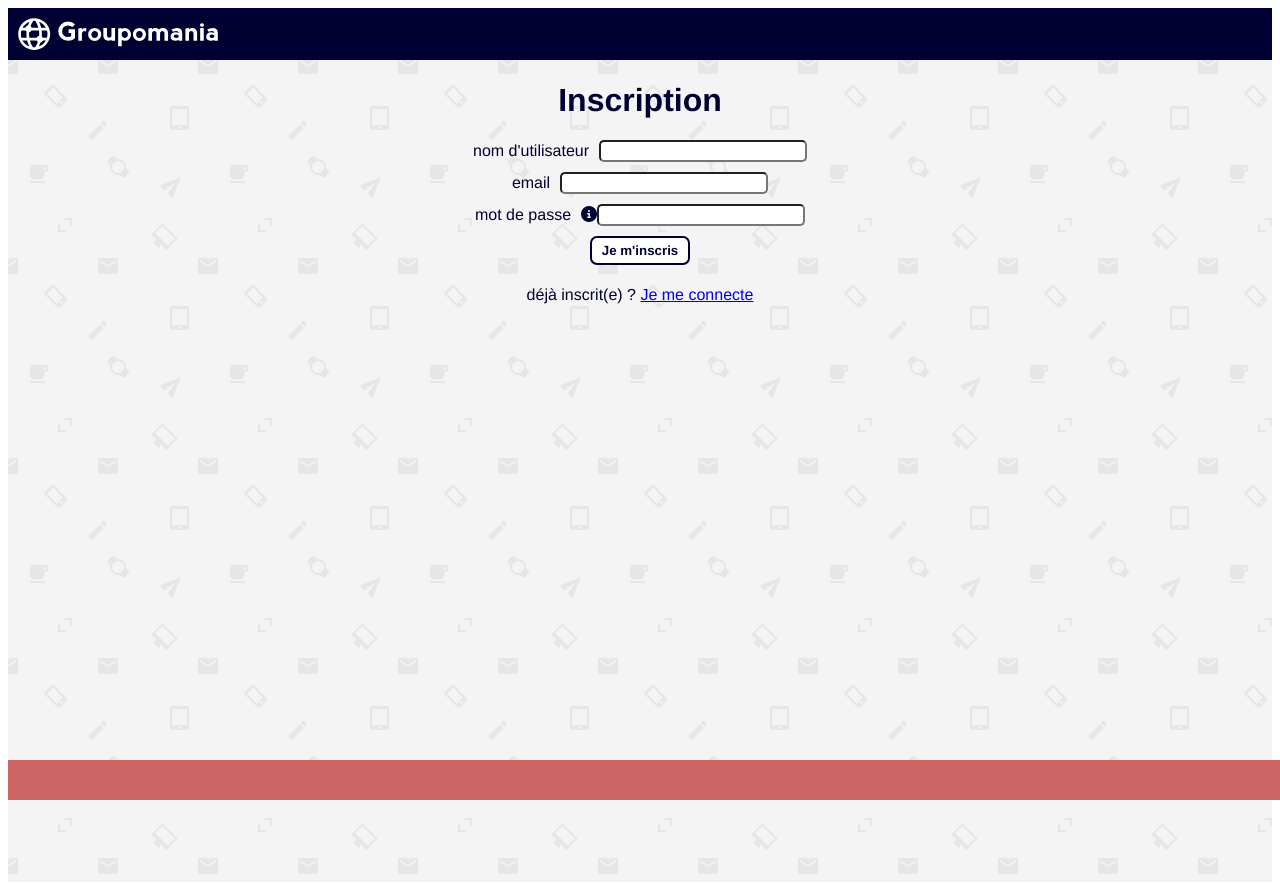
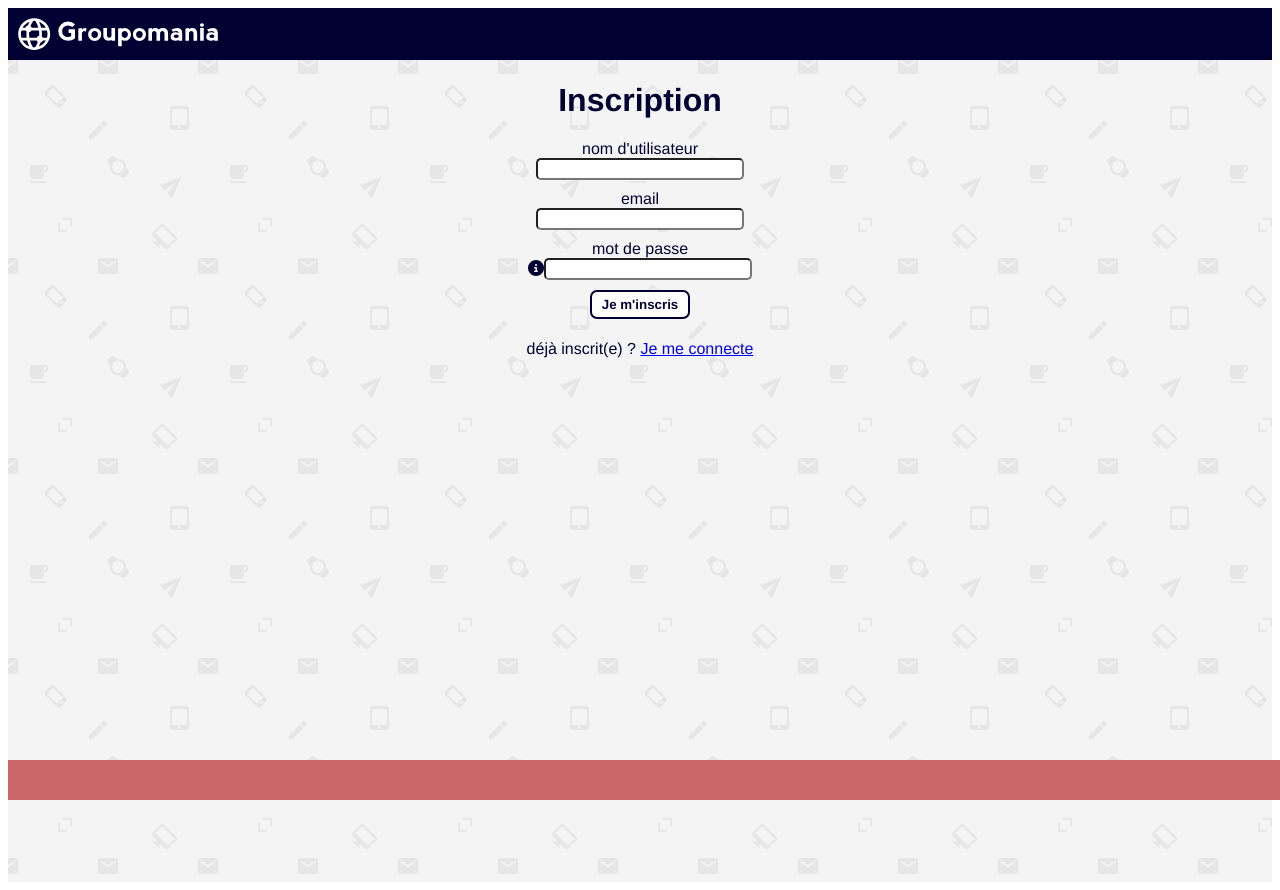
Before and after one commit to HanaeY/MVP_reseau_social_Groupomania, a Vue app in the folder frontend_groupomania/: page /#/signup in a window 1280 px wide. Built offline with nearby package versions, Linux system fonts and the light colour scheme.

Commit message:
corrections mineures

```diff
--- a/frontend_groupomania/src/App.vue
+++ b/frontend_groupomania/src/App.vue
@@ -43,10 +43,6 @@ export default {
   @media all and (max-width: 800px) {
     width: 90vw;
   }
-}
-
-label {
-  margin-right: 10px;
 }
 
 input {
--- a/frontend_groupomania/src/components/PostArticle.vue
+++ b/frontend_groupomania/src/components/PostArticle.vue
@@ -1,7 +1,7 @@
 <template>
   <div class="postarticle container">
       <h2>Publier</h2>
-      <form>
+      <form @submit.prevent="postArticle">
           <label for="file">Fichier image</label>
           <i class="fas fa-info-circle" title="fichiers acceptés : .jpg, .jpeg, .png, .webp, .gif, .mp4, .webm" aria-label="informations sur les fichiers acceptés"></i>
           <input
@@ -20,7 +20,7 @@
           <br>
           <input type="text" name="description" id="description" maxlength="255" required v-model="description"><br>
 
-          <button class="button" type="submit" @click.prevent="postArticle">Publier</button>
+          <button class="button" type="submit">Publier</button>
           <p v-if="error">{{ error }}</p>
       </form>
   </div>
--- a/frontend_groupomania/src/views/Login.vue
+++ b/frontend_groupomania/src/views/Login.vue
@@ -2,8 +2,10 @@
   <div class="login">
     <h1>Connexion</h1>
     <form @submit.prevent="login">
-      <label for="email">email</label><input type="email" name="" id="email" required v-model="email"><br>
-      <label for="password">mot de passe</label><input type="password" name="" id="password" required v-model="password">
+      <label for="email">email</label><br>
+      <input type="email" name="" id="email" required v-model="email"><br>
+      <label for="password">mot de passe</label><br>
+      <input type="password" name="" id="password" required v-model="password">
       <br>
       <button type="submit" class="button">Je me connecte</button>
     </form>
--- a/frontend_groupomania/src/views/Signup.vue
+++ b/frontend_groupomania/src/views/Signup.vue
@@ -2,13 +2,13 @@
   <div id="signup">
     <h1>Inscription</h1>
     <form @submit.prevent="signup">
-      <label for="username">nom d'utilisateur</label>
+      <label for="username">nom d'utilisateur</label><br>
       <input type="text" name="username" id="username" minlength="3" maxlength="13" required v-model="username"><br>
 
-      <label for="email">email</label>
+      <label for="email">email</label><br>
       <input type="email" name="email" id="email" required v-model="email"><br>
 
-      <label for="password">mot de passe</label>
+      <label for="password">mot de passe</label><br>
       <i class="fas fa-info-circle" title="Le mot de passe doit contenir au moins 8 caractères, dont au moins une lettre, un chiffre et un caractère spécial"></i>
       <input type="password" name="password" id="password" minlength="8" required v-model="password">
       <br>
```
